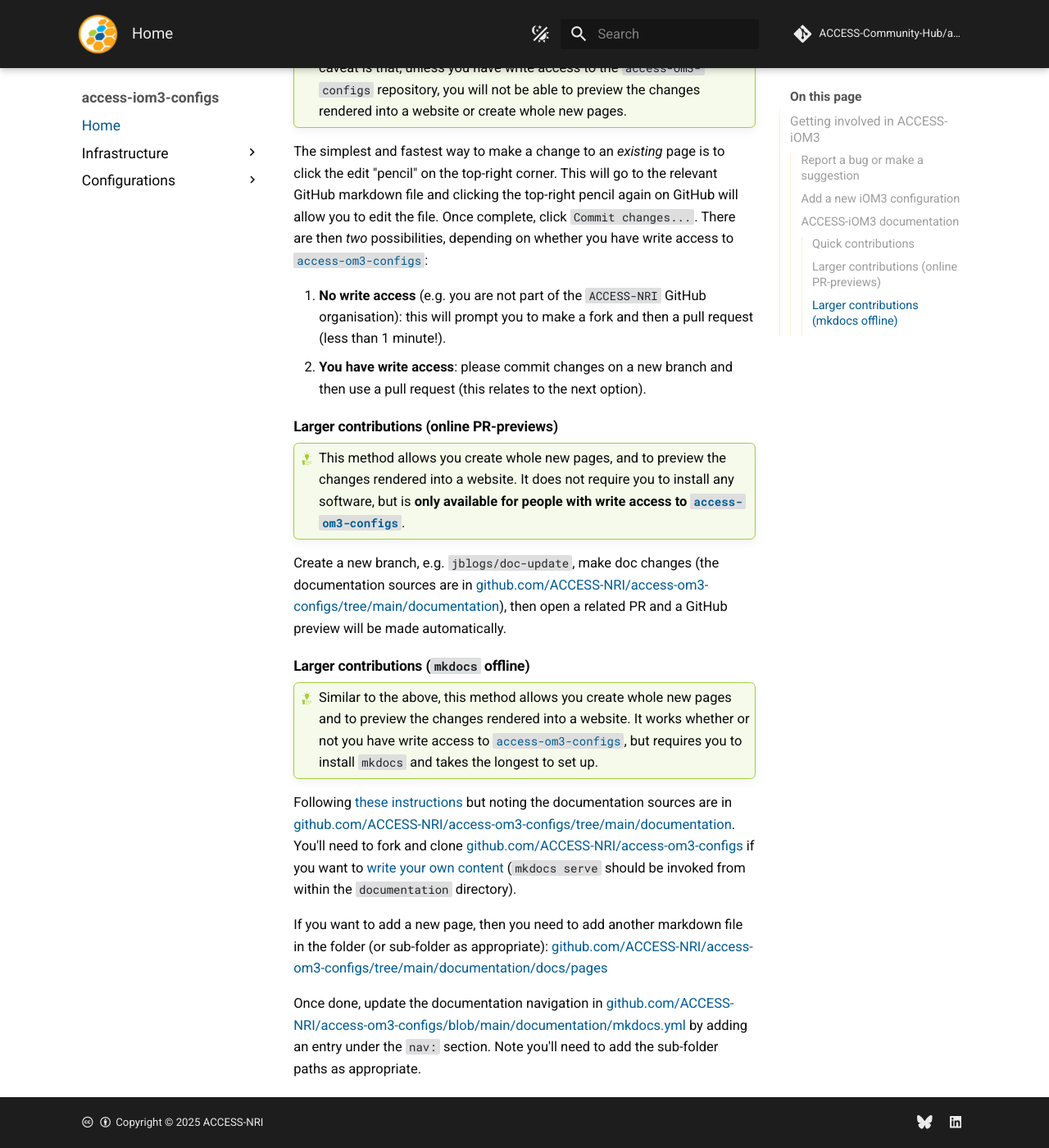
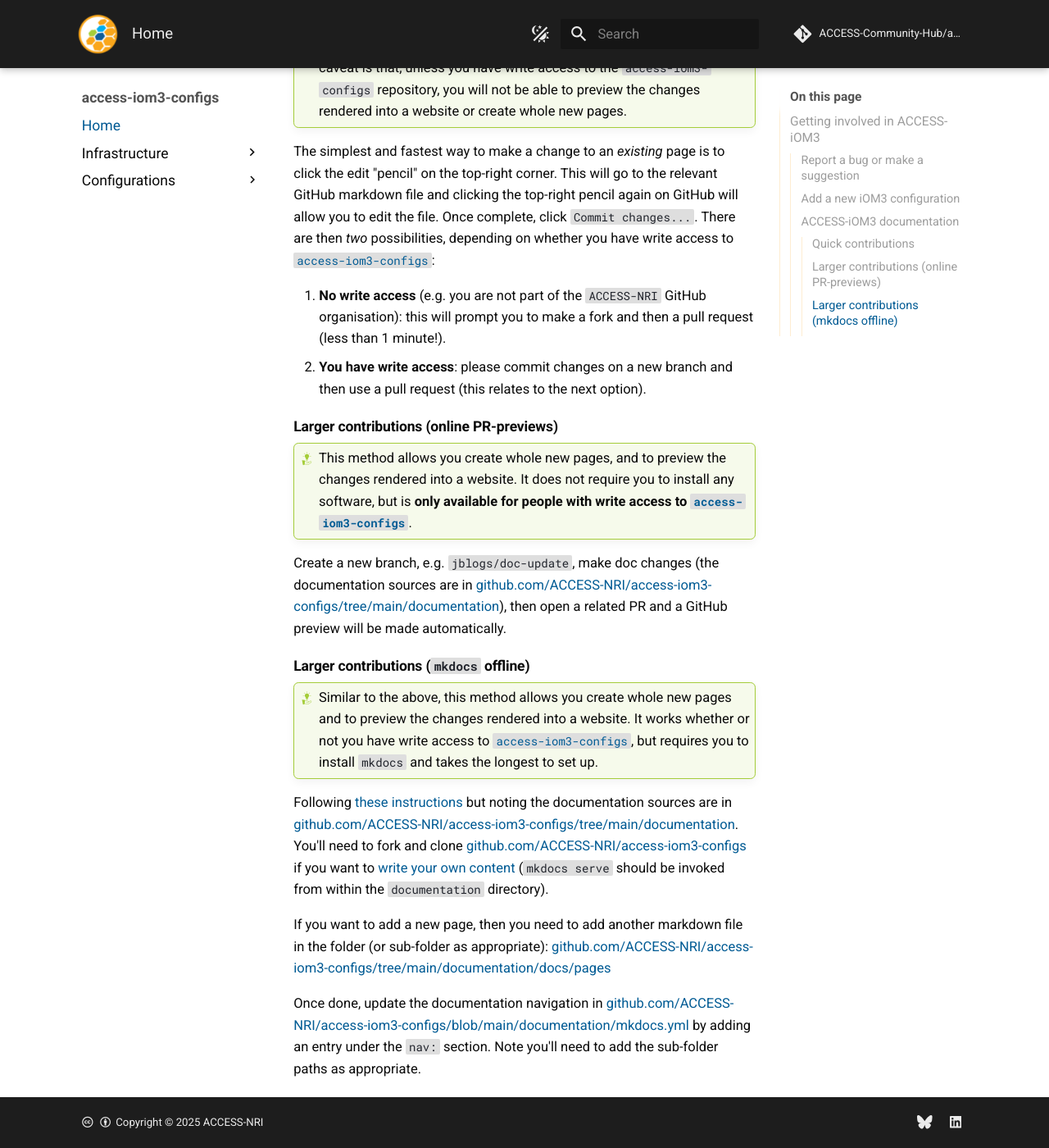
Before and after one commit to ACCESS-Community-Hub/access-iom3-configs, an MkDocs documentation site: the page built from documentation/docs/pages/index.md, in a window 1280 px wide and 1400 px high, scrolled down 998 px. Shown: the whole window at 82% size. Built offline with MkDocs 1.6.1 and Material for MkDocs 9.7.7, drawn with Linux system fonts in a browser that asks for light colours; comment, search, counter and statistics services are not loaded; some of the changed text lies outside the part shown.

Commit message:
fixing links

```diff
--- a/documentation/docs/pages/index.md
+++ b/documentation/docs/pages/index.md
@@ -1,5 +1,5 @@
 
-Welcome to the documentation for the ACCESS-iOM3 ocean-seaice model configurations!
+Welcome to the documentation for the [ACCESS-iOM3 ocean-seaice model configurations](https://github.com/ACCESS-Community-Hub/access-iom3-configs)!
 
 The purpose of this repository, is to encourage community users to both use and share _idealised_ [OM3](https://access-om3-configs.access-hive.org.au/) model configurations.
 
@@ -21,26 +21,26 @@ We appreciate contributions, typo and bugs fixes to this documentation. To make
 
 #### Quick contributions
 !!! tip
-    This method has the advantage is that it's *very quick* (<1 minute!). The caveat is that, unless you have write access to the `access-om3-configs` repository, you will not be able to preview the changes rendered into a website or create whole new pages. <br>
+    This method has the advantage is that it's *very quick* (<1 minute!). The caveat is that, unless you have write access to the `access-iom3-configs` repository, you will not be able to preview the changes rendered into a website or create whole new pages. <br>
 
-The simplest and fastest way to make a change to an _existing_ page is to click the edit "pencil" on the top-right corner. This will go to the relevant GitHub markdown file and clicking the top-right pencil again on GitHub will allow you to edit the file. Once complete, click `Commit changes...`. There are then _two_ possibilities, depending on whether you have  write access to [`access-om3-configs`](https://github.com/ACCESS-NRI/access-om3-configs):
+The simplest and fastest way to make a change to an _existing_ page is to click the edit "pencil" on the top-right corner. This will go to the relevant GitHub markdown file and clicking the top-right pencil again on GitHub will allow you to edit the file. Once complete, click `Commit changes...`. There are then _two_ possibilities, depending on whether you have  write access to [`access-iom3-configs`](https://github.com/ACCESS-Community-Hub/access-iom3-configs):
 
 1.  **No write access** (e.g. you are not part of the `ACCESS-NRI` GitHub organisation): this will prompt you to make a fork and then a pull request (less than 1 minute!).
 1.  **You have write access**: please commit changes on a new branch and then use a pull request (this relates to the next option).
 
 #### Larger contributions (online PR-previews)
 !!! tip
-    This method allows you create whole new pages, and to preview the changes rendered into a website. It does not require you to install any software, but is **only available for people with write access to [`access-om3-configs`](https://github.com/ACCESS-NRI/access-om3-configs)**.<br>
+    This method allows you create whole new pages, and to preview the changes rendered into a website. It does not require you to install any software, but is **only available for people with write access to [`access-iom3-configs`](https://github.com/ACCESS-Community-Hub/access-iom3-configs)**.<br>
 
-Create a new branch, e.g. `jblogs/doc-update`, make doc changes (the documentation sources are in [github.com/ACCESS-NRI/access-om3-configs/tree/main/documentation](https://github.com/ACCESS-NRI/access-om3-configs/tree/main/documentation)), then open a related PR and a GitHub preview will be made automatically.
+Create a new branch, e.g. `jblogs/doc-update`, make doc changes (the documentation sources are in [github.com/ACCESS-NRI/access-iom3-configs/tree/main/documentation](https://github.com/ACCESS-Community-Hub/access-iom3-configs/tree/main/documentation)), then open a related PR and a GitHub preview will be made automatically.
 
 #### Larger contributions (`mkdocs` offline)
 !!! tip
-    Similar to the above, this method allows you create whole new pages and to preview the changes rendered into a website. It works whether or not you have write access to [`access-om3-configs`](https://github.com/ACCESS-NRI/access-om3-configs), but requires you to install `mkdocs` and takes the longest to set up.<br>
+    Similar to the above, this method allows you create whole new pages and to preview the changes rendered into a website. It works whether or not you have write access to [`access-iom3-configs`](https://github.com/ACCESS-Community-Hub/access-iom3-configs), but requires you to install `mkdocs` and takes the longest to set up.<br>
 
-Following [these instructions](https://docs.access-hive.org.au/about/contribute/contribute_on_github/) but noting the documentation sources are in [github.com/ACCESS-NRI/access-om3-configs/tree/main/documentation](https://github.com/ACCESS-NRI/access-om3-configs/tree/main/documentation). You'll need to fork and clone [github.com/ACCESS-NRI/access-om3-configs](https://github.com/ACCESS-NRI/access-om3-configs) if you want to [write your own content](https://docs.access-hive.org.au/about/contribute/contribute_on_github/) (`mkdocs serve` should be invoked from within the `documentation` directory).
+Following [these instructions](https://docs.access-hive.org.au/about/contribute/contribute_on_github/) but noting the documentation sources are in [github.com/ACCESS-NRI/access-iom3-configs/tree/main/documentation](https://github.com/ACCESS-Community-Hub/access-iom3-config/tree/main/documentation). You'll need to fork and clone [github.com/ACCESS-NRI/access-iom3-configs](https://github.com/ACCESS-Community-Hub/access-iom3-configs) if you want to [write your own content](https://docs.access-hive.org.au/about/contribute/contribute_on_github/) (`mkdocs serve` should be invoked from within the `documentation` directory).
 
 If you want to add a new page, then you need to add another markdown file in the folder (or sub-folder as appropriate):
-[github.com/ACCESS-NRI/access-om3-configs/tree/main/documentation/docs/pages](https://github.com/ACCESS-NRI/access-om3-configs/tree/main/documentation/docs/pages)
+[github.com/ACCESS-NRI/access-iom3-configs/tree/main/documentation/docs/pages](https://github.com/ACCESS-Community-Hub/access-iom3-configs/tree/main/documentation/docs/pages)
 
-Once done, update the documentation navigation in [github.com/ACCESS-NRI/access-om3-configs/blob/main/documentation/mkdocs.yml](https://github.com/ACCESS-NRI/access-om3-configs/blob/main/documentation/mkdocs.yml) by adding an entry under the `nav:` section. Note you'll need to add the sub-folder paths as appropriate.
+Once done, update the documentation navigation in [github.com/ACCESS-NRI/access-iom3-configs/blob/main/documentation/mkdocs.yml](https://github.com/ACCESS-Community-Hub/access-iom3-configs/blob/main/documentation/mkdocs.yml) by adding an entry under the `nav:` section. Note you'll need to add the sub-folder paths as appropriate.
```
